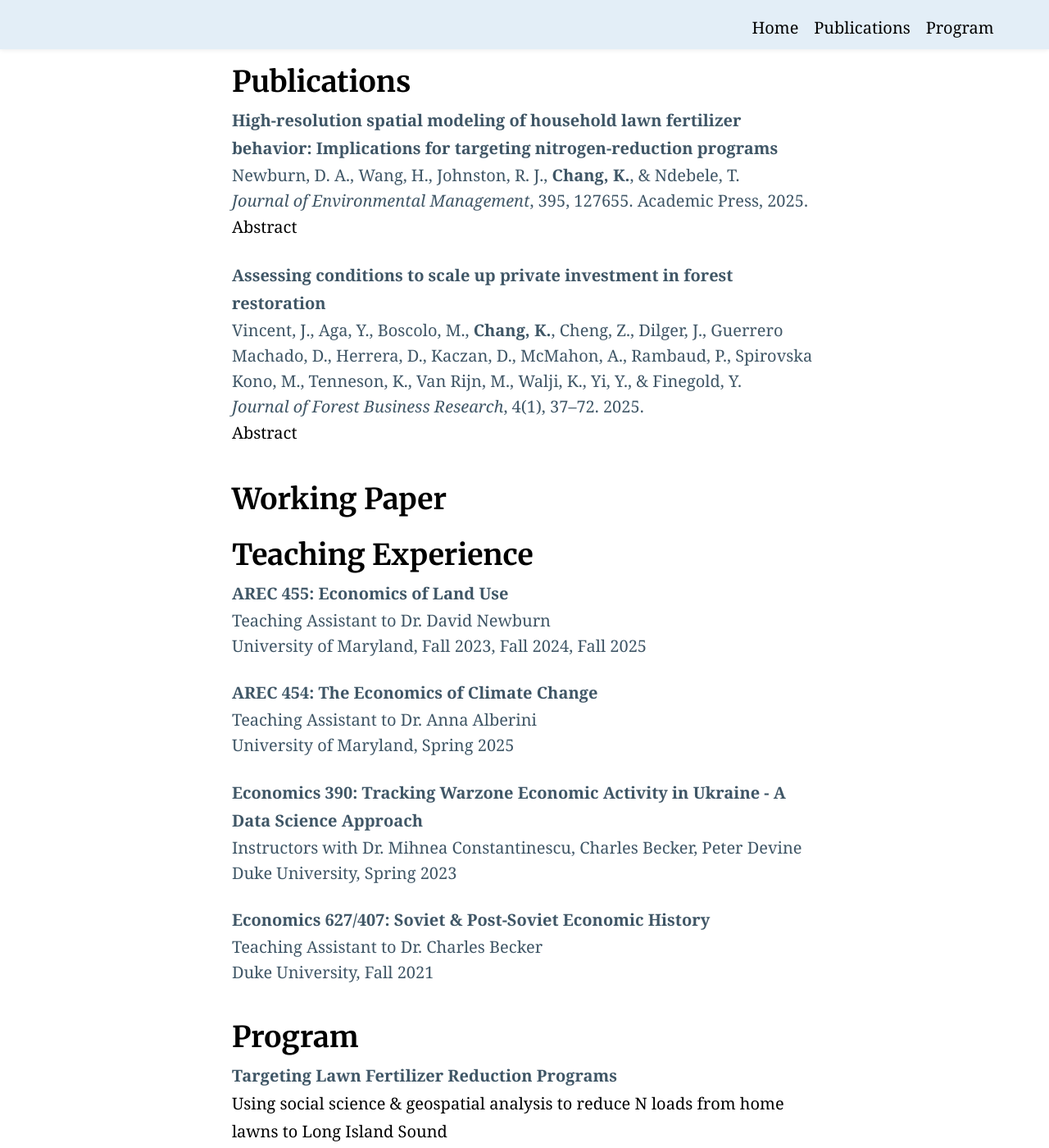
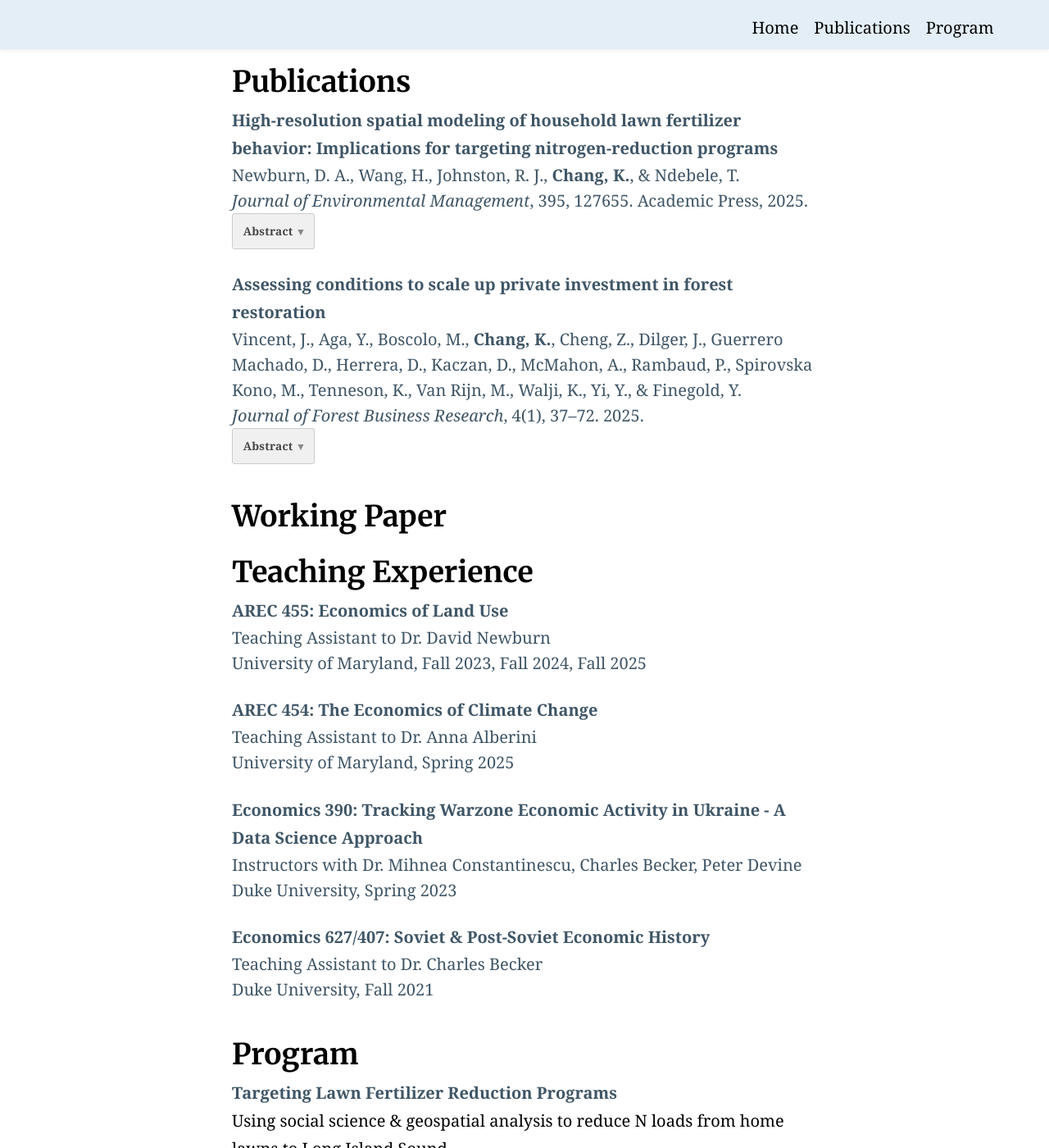
Before and after one commit to KaichaoChang/KaichaoChang.github.io, a Jekyll site: the page built from index.md, in a window 1280 px wide and 1400 px high, scrolled down 1280 px. Shown: the whole window at 82% size. Built offline with Jekyll 4.4.1, drawn with Linux system fonts in a browser that asks for light colours.

Commit message:
Move abstract dropdown styles into site-styles.html to ensure they apply
Co-Authored-By: Claude Sonnet 4.6 <noreply@anthropic.com>

```diff
--- a/_includes/site-styles.html
+++ b/_includes/site-styles.html
@@ -179,6 +179,36 @@
     background-image: none;
   }
 
+  .abstract-dropdown summary {
+    cursor: pointer;
+    font-size: .8rem;
+    font-weight: 600;
+    color: #444444;
+    display: inline-flex;
+    align-items: center;
+    gap: .35rem;
+    padding: .25rem .75rem;
+    background: #f0f0f0;
+    border: 1px solid #cccccc;
+    border-radius: 3px;
+    list-style: none;
+    user-select: none;
+    letter-spacing: .02em;
+  }
+  .abstract-dropdown summary::after { content: ' ▾'; font-size: .75rem; color: #888; }
+  .abstract-dropdown summary::-webkit-details-marker { display: none; }
+  .abstract-dropdown summary:hover {
+    color: #111111;
+    border-color: #999999;
+    background: #e4e4e4;
+  }
+  .abstract-dropdown[open] summary {
+    color: #111111;
+    border-color: #999999;
+    background: #e4e4e4;
+  }
+  .abstract-dropdown[open] summary::after { content: ' ▴'; }
+
   .typeset .publication-authors,
   .typeset .publication-venue,
   .typeset .publication-placeholder {
```
